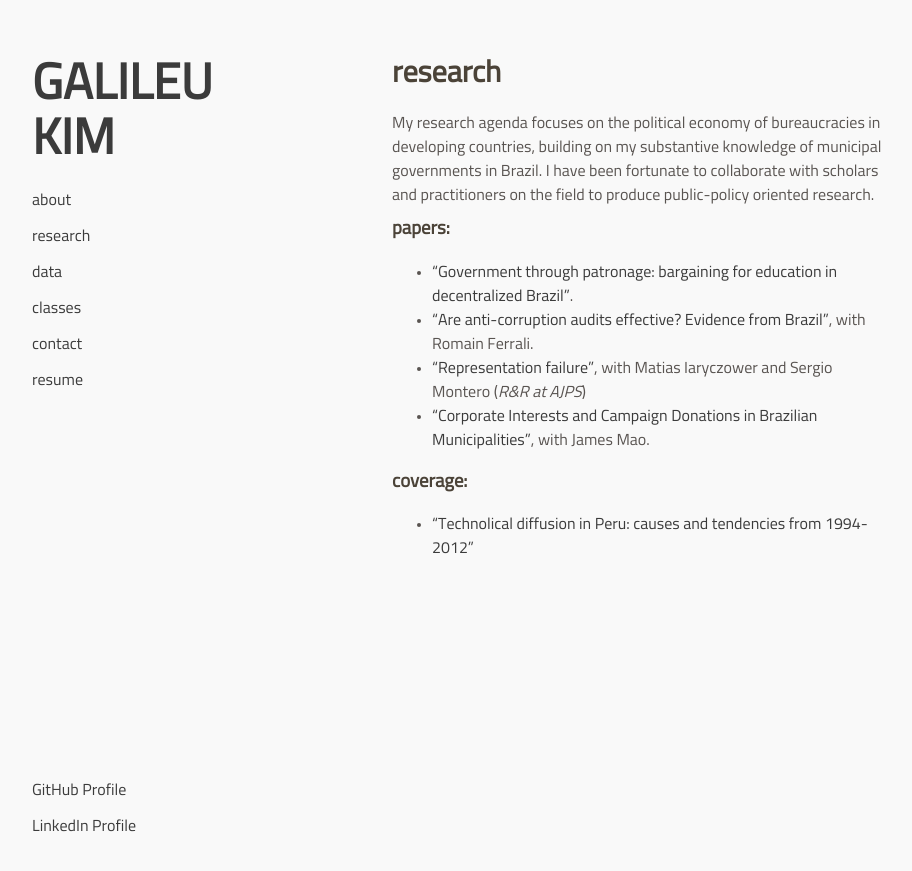
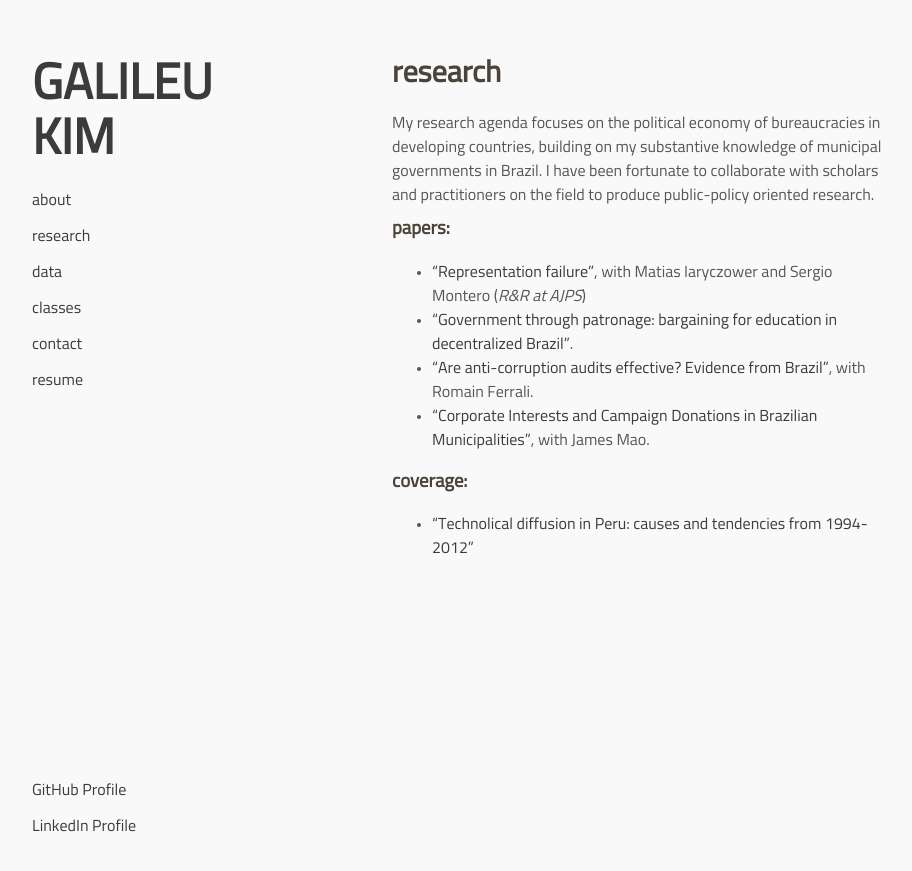
Before and after one commit to galileukim/galileukim.github.io, a Jekyll site: the page built from pages/research.md, in a window 1280 px wide. Shown: the top 871 px of the page, without its empty margins (178-1090 px from the left). Built offline with Jekyll 4.4.1, drawn with Linux system fonts in a browser that asks for light colours; our own code applies the rules of GitHub Pages for plain Markdown files.

Commit message:
push additional edits

```diff
--- a/pages/research.md
+++ b/pages/research.md
@@ -8,9 +8,9 @@ My research agenda focuses on the political economy of bureaucracies in developi
 
 ### papers:
 
+- ["Representation failure"](/files/papers/representation_failure.pdf), with Matias Iaryczower and Sergio Montero (*R&R at AJPS*)
 - ["Government through patronage: bargaining for education in decentralized Brazil"](/files/papers/patronage_education.pdf).
 - ["Are anti-corruption audits effective? Evidence from Brazil"](/files/papers/corrupt_audit.pdf), with Romain Ferrali.
-- ["Representation failure"](/files/papers/representation_failure.pdf), with Matias Iaryczower and Sergio Montero (*R&R at AJPS*)
 - ["Corporate Interests and Campaign Donations in Brazilian Municipalities"](/files/papers/campaign_portfolio.pdf), with James Mao.
 
 ### coverage:
```
Also changed, not shown: index.md (+1 -1 lines).
